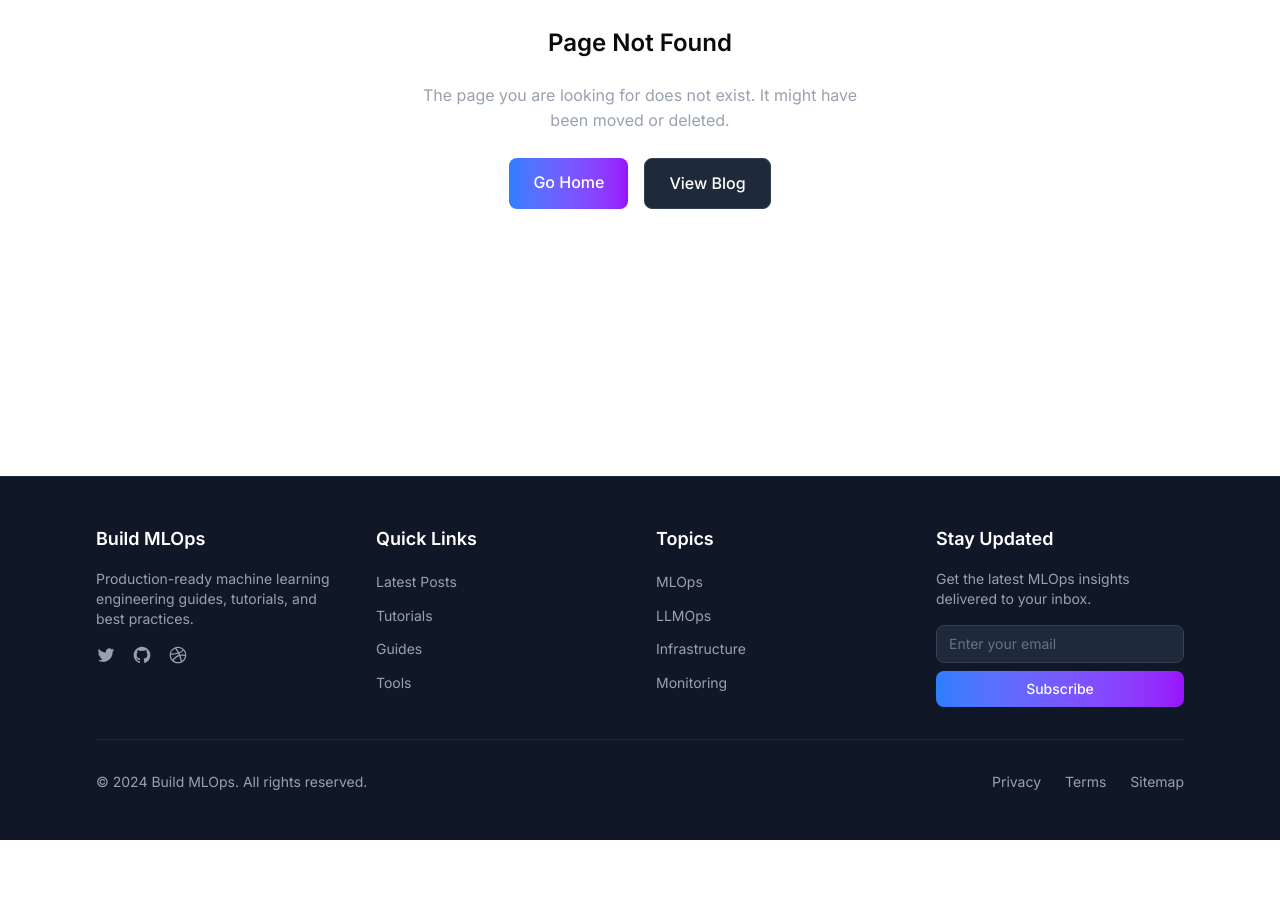
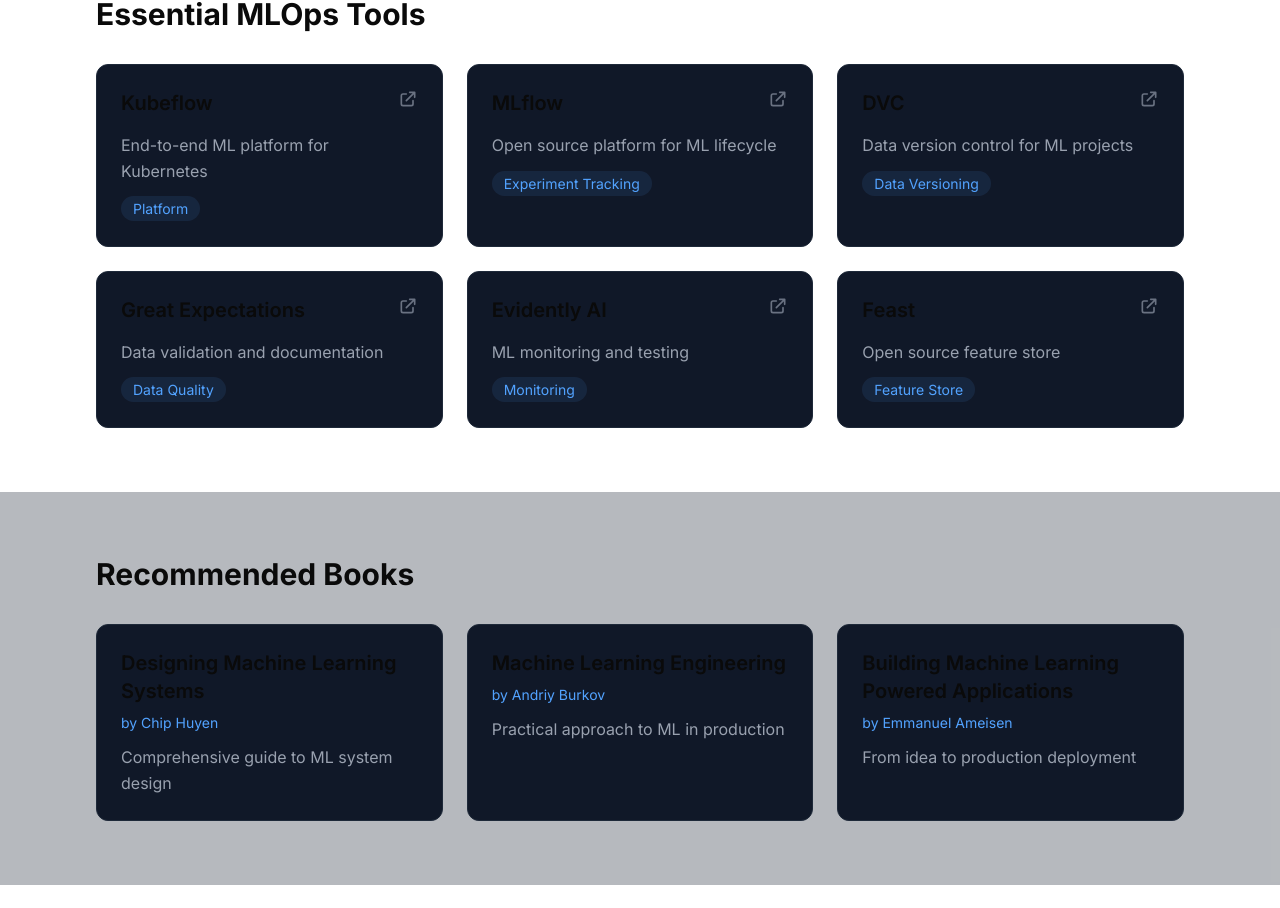
Before and after one commit to cobriensr/mlops-tech-blog, a Next.js app in the folder mlops-blog/: page /resources in a window 1280 px wide. Before the commit this address had no page. Shown: the part 389-1297 px from the top of the page. Before the commit the page ends 1229 px from the top, so only its background shows below. Built offline with nearby package versions, Linux system fonts and the light colour scheme.

Commit message:
added resources page

```diff
--- /dev/null
+++ b/mlops-blog/src/app/resources/page.tsx
@@ -0,0 +1,229 @@
+// src/app/resources/page.tsx
+
+export default function ResourcesPage() {
+  const resources = {
+    tools: [
+      {
+        name: 'Kubeflow',
+        description: 'End-to-end ML platform for Kubernetes',
+        url: 'https://www.kubeflow.org/',
+        category: 'Platform'
+      },
+      {
+        name: 'MLflow',
+        description: 'Open source platform for ML lifecycle',
+        url: 'https://mlflow.org/',
+        category: 'Experiment Tracking'
+      },
+      {
+        name: 'DVC',
+        description: 'Data version control for ML projects',
+        url: 'https://dvc.org/',
+        category: 'Data Versioning'
+      },
+      {
+        name: 'Great Expectations',
+        description: 'Data validation and documentation',
+        url: 'https://greatexpectations.io/',
+        category: 'Data Quality'
+      },
+      {
+        name: 'Evidently AI',
+        description: 'ML monitoring and testing',
+        url: 'https://evidentlyai.com/',
+        category: 'Monitoring'
+      },
+      {
+        name: 'Feast',
+        description: 'Open source feature store',
+        url: 'https://feast.dev/',
+        category: 'Feature Store'
+      }
+    ],
+    books: [
+      {
+        title: 'Designing Machine Learning Systems',
+        author: 'Chip Huyen',
+        description: 'Comprehensive guide to ML system design',
+        link: '#'
+      },
+      {
+        title: 'Machine Learning Engineering',
+        author: 'Andriy Burkov',
+        description: 'Practical approach to ML in production',
+        link: '#'
+      },
+      {
+        title: 'Building Machine Learning Powered Applications',
+        author: 'Emmanuel Ameisen',
+        description: 'From idea to production deployment',
+        link: '#'
+      }
+    ],
+    courses: [
+      {
+        name: 'MLOps Specialization',
+        provider: 'Coursera',
+        description: 'Complete MLOps workflow and best practices',
+        link: '#'
+      },
+      {
+        name: 'Full Stack Deep Learning',
+        provider: 'FSDL',
+        description: 'Building and deploying ML applications',
+        link: '#'
+      },
+      {
+        name: 'Made With ML',
+        provider: 'Goku Mohandas',
+        description: 'Hands-on MLOps with modern tools',
+        link: '#'
+      }
+    ]
+  }
+
+  return (
+    <div className="min-h-screen">
+      {/* Hero Section */}
+      <section className="bg-gradient-to-b from-gray-900 to-black py-16">
+        <div className="max-w-6xl mx-auto px-4 sm:px-6 lg:px-8">
+          <h1 className="text-4xl sm:text-5xl font-bold mb-6">MLOps Resources</h1>
+          <p className="text-xl text-gray-300 max-w-3xl">
+            Curated collection of tools, books, courses, and materials to accelerate your MLOps journey
+          </p>
+        </div>
+      </section>
+
+      {/* Tools Section */}
+      <section className="py-16">
+        <div className="max-w-6xl mx-auto px-4 sm:px-6 lg:px-8">
+          <h2 className="text-3xl font-bold mb-8">Essential MLOps Tools</h2>
+          <div className="grid md:grid-cols-2 lg:grid-cols-3 gap-6">
+            {resources.tools.map((tool) => (
+              <a
+                key={tool.name}
+                href={tool.url}
+                target="_blank"
+                rel="noopener noreferrer"
+                className="block group"
+              >
+                <div className="h-full bg-gray-900 rounded-xl p-6 border border-gray-800 hover:border-gray-700 transition-all card-hover">
+                  <div className="flex items-start justify-between mb-4">
+                    <h3 className="text-xl font-semibold group-hover:text-blue-400 transition-colors">
+                      {tool.name}
+                    </h3>
+                    <svg className="w-5 h-5 text-gray-500 group-hover:text-blue-400 transition-colors" fill="none" stroke="currentColor" viewBox="0 0 24 24">
+                      <path strokeLinecap="round" strokeLinejoin="round" strokeWidth={2} d="M10 6H6a2 2 0 00-2 2v10a2 2 0 002 2h10a2 2 0 002-2v-4M14 4h6m0 0v6m0-6L10 14" />
+                    </svg>
+                  </div>
+                  <p className="text-gray-400 mb-3">{tool.description}</p>
+                  <span className="text-sm text-blue-400 bg-blue-400/10 px-3 py-1 rounded-full">
+                    {tool.category}
+                  </span>
+                </div>
+              </a>
+            ))}
+          </div>
+        </div>
+      </section>
+
+      {/* Books Section */}
+      <section className="py-16 bg-gray-900/30">
+        <div className="max-w-6xl mx-auto px-4 sm:px-6 lg:px-8">
+          <h2 className="text-3xl font-bold mb-8">Recommended Books</h2>
+          <div className="grid md:grid-cols-2 lg:grid-cols-3 gap-6">
+            {resources.books.map((book) => (
+              <div
+                key={book.title}
+                className="bg-gray-900 rounded-xl p-6 border border-gray-800"
+              >
+                <h3 className="text-xl font-semibold mb-2">{book.title}</h3>
+                <p className="text-blue-400 text-sm mb-3">by {book.author}</p>
+                <p className="text-gray-400">{book.description}</p>
+              </div>
+            ))}
+          </div>
+        </div>
+      </section>
+
+      {/* Courses Section */}
+      <section className="py-16">
+        <div className="max-w-6xl mx-auto px-4 sm:px-6 lg:px-8">
+          <h2 className="text-3xl font-bold mb-8">Online Courses</h2>
+          <div className="grid md:grid-cols-2 lg:grid-cols-3 gap-6">
+            {resources.courses.map((course) => (
+              <div
+                key={course.name}
+                className="bg-gray-900 rounded-xl p-6 border border-gray-800"
+              >
+                <h3 className="text-xl font-semibold mb-2">{course.name}</h3>
+                <p className="text-blue-400 text-sm mb-3">{course.provider}</p>
+                <p className="text-gray-400">{course.description}</p>
+              </div>
+            ))}
+          </div>
+        </div>
+      </section>
+
+      {/* Additional Resources */}
+      <section className="py-16 bg-gray-900/30">
+        <div className="max-w-6xl mx-auto px-4 sm:px-6 lg:px-8">
+          <h2 className="text-3xl font-bold mb-8">More Resources</h2>
+          <div className="grid md:grid-cols-2 gap-8">
+            <div className="bg-gray-900 rounded-xl p-8 border border-gray-800">
+              <h3 className="text-2xl font-semibold mb-4 flex items-center">
+                <svg className="w-6 h-6 mr-3 text-purple-400" fill="none" stroke="currentColor" viewBox="0 0 24 24">
+                  <path strokeLinecap="round" strokeLinejoin="round" strokeWidth={2} d="M7 8h10M7 12h4m1 8l-4-4H5a2 2 0 01-2-2V6a2 2 0 012-2h14a2 2 0 012 2v8a2 2 0 01-2 2h-3l-4 4z" />
+                </svg>
+                Community & Forums
+              </h3>
+              <ul className="space-y-3">
+                <li><a href="#" className="text-blue-400 hover:text-blue-300">MLOps Community Slack</a></li>
+                <li><a href="#" className="text-blue-400 hover:text-blue-300">r/MachineLearning</a></li>
+                <li><a href="#" className="text-blue-400 hover:text-blue-300">ML Twitter Community</a></li>
+                <li><a href="#" className="text-blue-400 hover:text-blue-300">LinkedIn MLOps Groups</a></li>
+              </ul>
+            </div>
+
+            <div className="bg-gray-900 rounded-xl p-8 border border-gray-800">
+              <h3 className="text-2xl font-semibold mb-4 flex items-center">
+                <svg className="w-6 h-6 mr-3 text-green-400" fill="none" stroke="currentColor" viewBox="0 0 24 24">
+                  <path strokeLinecap="round" strokeLinejoin="round" strokeWidth={2} d="M12 6.253v13m0-13C10.832 5.477 9.246 5 7.5 5S4.168 5.477 3 6.253v13C4.168 18.477 5.754 18 7.5 18s3.332.477 4.5 1.253m0-13C13.168 5.477 14.754 5 16.5 5c1.747 0 3.332.477 4.5 1.253v13C19.832 18.477 18.247 18 16.5 18c-1.746 0-3.332.477-4.5 1.253" />
+                </svg>
+                Documentation & Guides
+              </h3>
+              <ul className="space-y-3">
+                <li><a href="#" className="text-blue-400 hover:text-blue-300">Google MLOps Whitepaper</a></li>
+                <li><a href="#" className="text-blue-400 hover:text-blue-300">AWS ML Best Practices</a></li>
+                <li><a href="#" className="text-blue-400 hover:text-blue-300">Microsoft MLOps Guide</a></li>
+                <li><a href="#" className="text-blue-400 hover:text-blue-300">MLOps Maturity Model</a></li>
+              </ul>
+            </div>
+          </div>
+        </div>
+      </section>
+
+      {/* CTA Section */}
+      <section className="py-16">
+        <div className="max-w-4xl mx-auto px-4 sm:px-6 lg:px-8 text-center">
+          <div className="bg-gradient-to-r from-blue-500/10 to-purple-600/10 rounded-xl p-8 border border-blue-500/20">
+            <h2 className="text-2xl font-bold mb-4">Have a Resource to Share?</h2>
+            <p className="text-gray-300 mb-6">
+              Know of a great MLOps tool, book, or course that should be on this list?
+              Let us know and we will review it for inclusion.
+            </p>
+            <a
+              href="mailto:resources@buildmlops.com"
+              className="inline-flex items-center px-6 py-3 bg-gradient-to-r from-blue-500 to-purple-600 text-white font-medium rounded-lg hover:opacity-90 transition-opacity"
+            >
+              Submit a Resource
+              <svg className="ml-2 w-4 h-4" fill="none" stroke="currentColor" viewBox="0 0 24 24">
+                <path strokeLinecap="round" strokeLinejoin="round" strokeWidth={2} d="M14 5l7 7m0 0l-7 7m7-7H3" />
+              </svg>
+            </a>
+          </div>
+        </div>
+      </section>
+    </div>
+  )
+}
```
